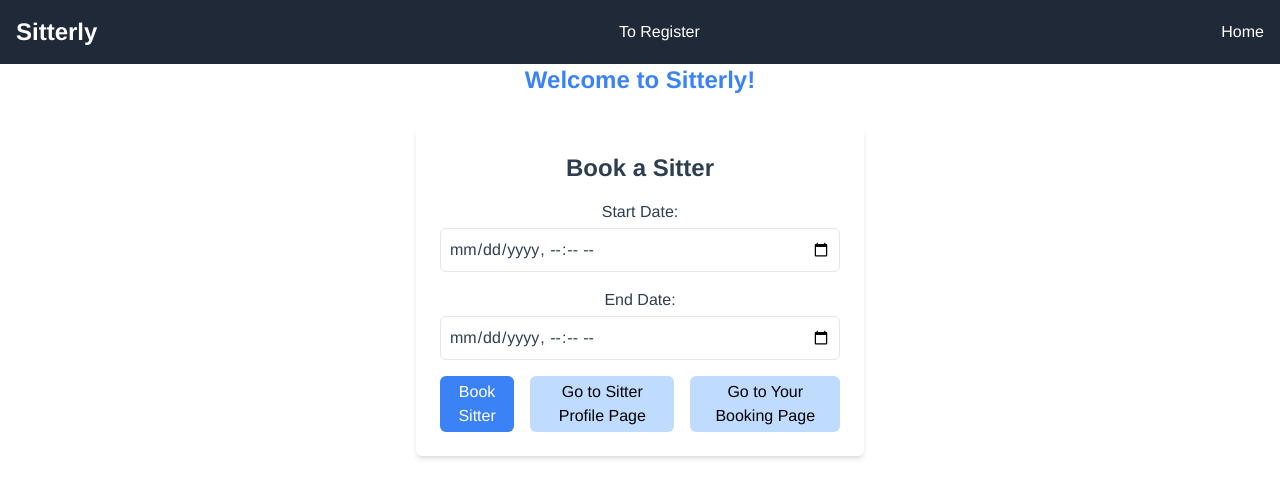
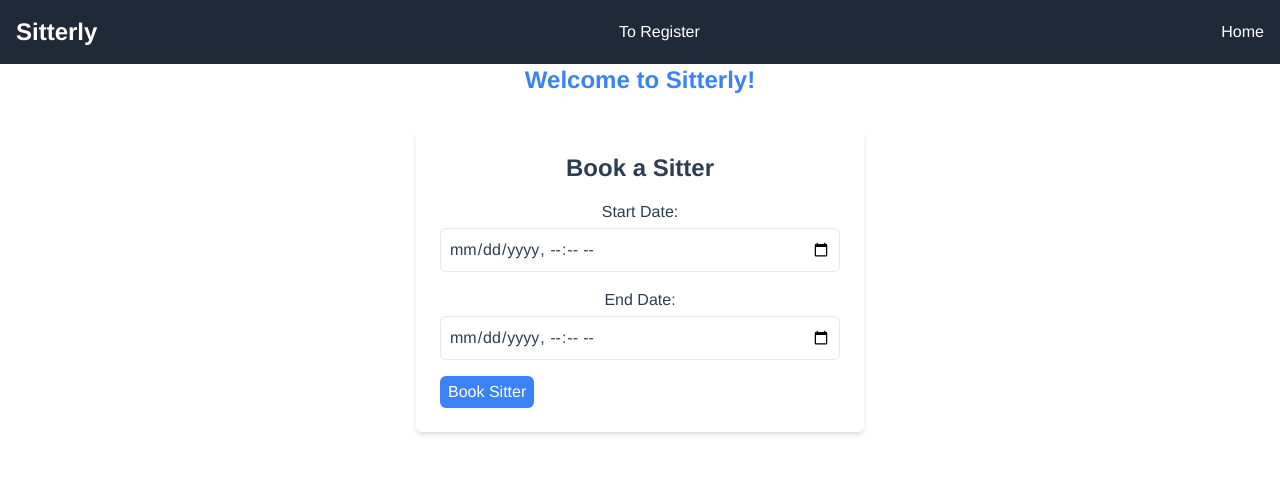
Before and after one commit to devi-lakshmi/sitterly-front-end, a React (Create React App) app: page /createBookings/1 in a window 1280 px wide. Shown: the top 498 px of the page. Built offline with nearby package versions, Linux system fonts and the light colour scheme.

Commit message:
refactored buttons

```diff
--- a/src/componets/BrowseBookings.js
+++ b/src/componets/BrowseBookings.js
@@ -4,7 +4,7 @@ import { useApi } from '../hooks/useApi';
 import { selectBookings } from '../store/bookings/selectors';
 import { browsebookings, cancelBookings } from '../store/bookings/thunks';
 import { useAuth } from '../hooks/useAuth';
-import { Link, useNavigate } from 'react-router-dom';
+import { useNavigate } from 'react-router-dom';
 
 
 
@@ -38,13 +38,16 @@ const handleCancelBooking = (id) => {
   };
 const handleReviewBooking = (bookingId) => {
     // Dispatch the cancelBooking action with the booking ID
-    // dispatch(cancelBookings(bookingId, api));
    navigate(`/reviews/${bookingId}`);
   };
 
   return (
         <div className="max-w-lg mx-auto mt-8 p-6 bg-yellow-100 rounded-md">
+            {bookings.length === 0 ? (
+                <h2 className="text-2xl font-bold mb-4">No bookings created.</h2>
+            ) : (
                 <h2 className="text-2xl font-bold mb-4">Your Bookings</h2>
+            )}
             <div className="flex flex-wrap -mx-4">
                 {bookings.map((booking) => (
                     <div key={booking.id} className="w-full md:w-1/1 lg:w-1/2 xl:w-1/2 px-4 mb-4">
@@ -52,40 +55,32 @@ const handleReviewBooking = (bookingId) => {
                             <strong className="block mb-4 text-mid">Booked by: {getUserTypeText()}</strong>
                             <p className="mb-2 text-lg">Start Date: {booking.starts_at}</p>
                             <p className="mb-2 text-sm">End Date: {booking.ends_at}</p>
-
                             {booking.is_canceled ? (
                                 <p className="text-red-500 font-bold text-sm">Booking Cancelled</p>
                             ) : new Date(booking.starts_at) > currentDate && (
+                                <div className="flex space-x-4"> {/* Flex container */}
                                     <button
                                         className="bg-red-500 text-white px-4 py-2 rounded-md hover:bg-red-600 text-sm"
                                         onClick={() => handleCancelBooking(booking.id)}
                                     >
                                         Cancel Booking
                                     </button>
-        )}
                                     <button
-                  className="bg-red-500 text-white px-4 py-2 rounded-md hover:bg-red-600 text-sm"
+                                        className="bg-blue-500 text-white px-4 py-2 rounded-md hover:bg-blue-600 text-sm"
                                         onClick={() => handleReviewBooking(booking.id)}
                                     >
                                         Review Booking
                                     </button>
-
+                                </div>
+                            )}
                         </div>
                     </div>
                 ))}
             </div>
             <div className="button-container flex space-x-4 mt-4">
-        <Link to ={"/reviews"}>Reviews</Link>
-      <Link to={"/home"} className="bg-blue-500 text-white py-2 px-4 rounded">
-          Go to HomePage
-        </Link>
-        <Link to={"/getSitterProfiles"} className="bg-blue-500 text-white py-2 px-4 rounded">
-          Go to your booking page
-        </Link>
             </div>
         </div>
     );
 };
 
-
 export default BrowseBookings;
--- a/src/componets/BrowseSitterProfiles.js
+++ b/src/componets/BrowseSitterProfiles.js
@@ -1,65 +1,9 @@
-// import React, { useEffect } from 'react';
-// import { useDispatch, useSelector } from 'react-redux';
-// import { selectIsLoading, selectSitterProfiles } from '../store/sitterProfiles/selectors';
-// import { browseSitterProfiles } from '../store/sitterProfiles/thunks';
-// import { useApi } from "../hooks/useApi";
-// import { Link, useNavigate } from 'react-router-dom';
-
-// const BrowseSitterProfiles = () => {
-//     const api = useApi();
-//     const dispatch = useDispatch();
-//     const navigate = useNavigate();
-
-//     const sitterProfiles = useSelector(selectSitterProfiles);
-//     console.log("sitterProfile" + sitterProfiles);
-//     const loading = useSelector(selectIsLoading);
-
-//     useEffect(() => {
-//         dispatch(browseSitterProfiles(api, 1));
-//     }, [dispatch, api]);
-
-//      const handleBookClick = (sitterId) => {
-//         // Navigate to the BookSitterProfile page with the sitterId as a parameter
-//        navigate(`/createBookings/${sitterId}`);
-//     };
-// return (
-//   <div className="bg-gray-200 p-4">
-//     <h2 className="text-2xl font-bold mb-4">Browse Sitter Profiles</h2>
-//     {loading && <p>Loading...</p>}
-//     <div className="flex flex-wrap -mx-4">
-//       {sitterProfiles.map((profile) => (
-//         <div key={profile.id} className="w-full md:w-1/2 lg:w-1/3 xl:w-1/4 px-4 mb-4">
-//           <div className="bg-white p-4">
-//             <p className="font-bold">FirstName: {profile.first_name}</p>
-//             <p className="font-bold">LastName: {profile.last_name}</p>
-//             <p>City: {profile.city}</p>
-//             <p>HourlyRateeuro: {profile.hourly_rate_euro}</p>
-//             <button
-//               onClick={() => handleBookClick(profile.id)}
-//               className="bg-red-500 text-white px-4 py-2 rounded-md hover:bg-red-600"
-//             >
-//               Book sitter
-//             </button>
-//           </div>
-//         </div>
-//       ))}
-//       {/* <Link to={"/"} className="bg--500 text-white py-2 px-2 rounded">
-//       Go to HomePage
-//     </Link> */}
-//     </div>
-//       <Link to={"/"} className="bg-purple-500 text-white py-2 px-2 rounded">
-//       Go to HomePage
-//     </Link>
-//   </div>
-// );
-// };
-// export default BrowseSitterProfiles;
 import React, { useEffect, useState } from 'react';
 import { useDispatch, useSelector } from 'react-redux';
 import { selectIsLoading, selectSitterProfiles } from '../store/sitterProfiles/selectors';
 import { browseSitterProfiles } from '../store/sitterProfiles/thunks';
 import { useApi } from "../hooks/useApi";
-import { Link, useNavigate } from 'react-router-dom';
+import { useNavigate } from 'react-router-dom';
 
 const BrowseSitterProfiles = () => {
   const api = useApi();
@@ -130,9 +74,6 @@ const BrowseSitterProfiles = () => {
           Next Page
         </button>
       </div>
-      <Link to={"/home"} className="bg-purple-100 text-red py-2 px-2 hover:bg-red-300">
-        Go to HomePage
-      </Link>
     </div>
   );
 };
--- a/src/componets/CreateBookings.js
+++ b/src/componets/CreateBookings.js
@@ -5,7 +5,6 @@ import { toast } from 'react-toastify';
 import { useApi } from '../hooks/useApi';
 import {  useParams } from 'react-router-dom';
 import { createBooking } from '../store/bookings/thunks';
-import { Link } from 'react-router-dom';
 import { selectError, selectLoading } from '../store/bookings/selectors';
 
 const CreateBookings = () => {
@@ -76,12 +75,6 @@ const CreateBookings = () => {
           >
             {isLoading ? 'Booking...' : 'Book Sitter'}
           </button>
-          <Link to="/getSitterProfiles" className="bg-blue-200 text-black py-1 px-2 rounded-md hover:bg-purple-600">
-            Go to Sitter Profile Page
-          </Link>
-          <Link to="/bookings" className="bg-blue-200 text-black py-1 px-2 rounded-md hover:bg-purple-600">
-            Go to Your Booking Page
-          </Link>
         </div>
       </form>
     </div>
```
Lines whose indentation alone changed are shown as unchanged.
